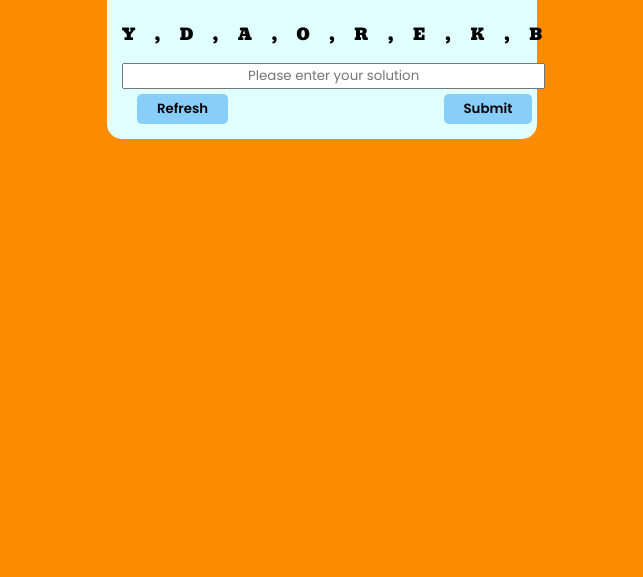
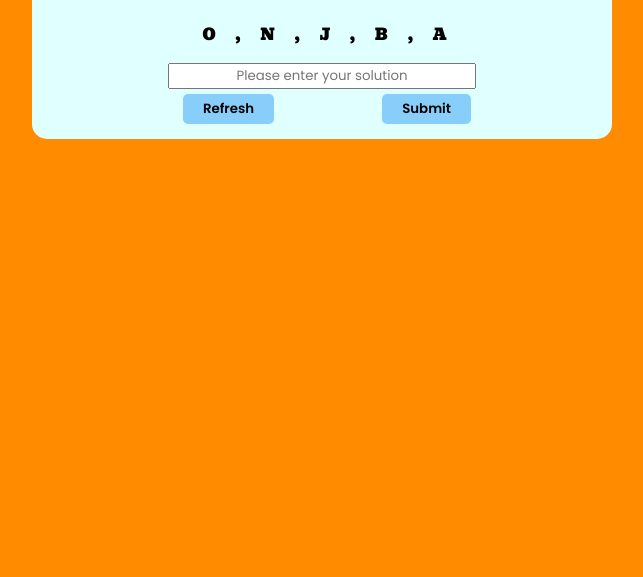
Before and after one commit to JeddRG/jeddrg.github.io, a plain HTML site: page index.html in a window 1280 px wide. Shown: the part 223-800 px from the top of the page, without its empty margins (318-961 px from the left). Drawn offline with Linux system fonts and the light colour scheme; a web font is replaced by a local one.

Commit message:
changed letter length
until I make the website adaptive, all words are 5 letters long

```diff
--- a/js/words.js
+++ b/js/words.js
@@ -1,32 +1,50 @@
 const words = [
     {
-        word: "scramble"
+        word: "piano"
     },
 
     {
-        word: "design"
+        word: "socks"
     },
 
     {
-        word: "website"
+        word: "pizza"
     },
 
     {
-        word: "technology"
+        word: "jerky"
     },
 
     {
-        word: "computing"
+        word: "quiff"
     },
 
     {
-        word: "napier"
+        word: "crazy"
     },
 
     {
-        word: "keyboard"
+        word: "field"
     },
 
+    {
+        word: "hijab"
+    },
 
+    {
+        word: "unzip"
+    },
+
+    {
+        word: "chuck"
+    },
+
+    {
+        word: "banjo"
+    },
+
+    {
+        word: "japan"
+    }
 
 ]
--- a/style.css
+++ b/style.css
@@ -22,7 +22,7 @@ body{
 	place-items: center;
 	border-radius: 15px;
 	background: LightCyan;
-	width: 400px;
+	width: 550px;
 	padding: 15px;
 }
 
@@ -44,7 +44,7 @@ body{
 }
 .content input{
 	display: flex;
-	width: 100%;
+	width: 300px;
 	text-align: center;
 	font-family: "Poppins", sans-serif;
 	font-weight: 400;
```
